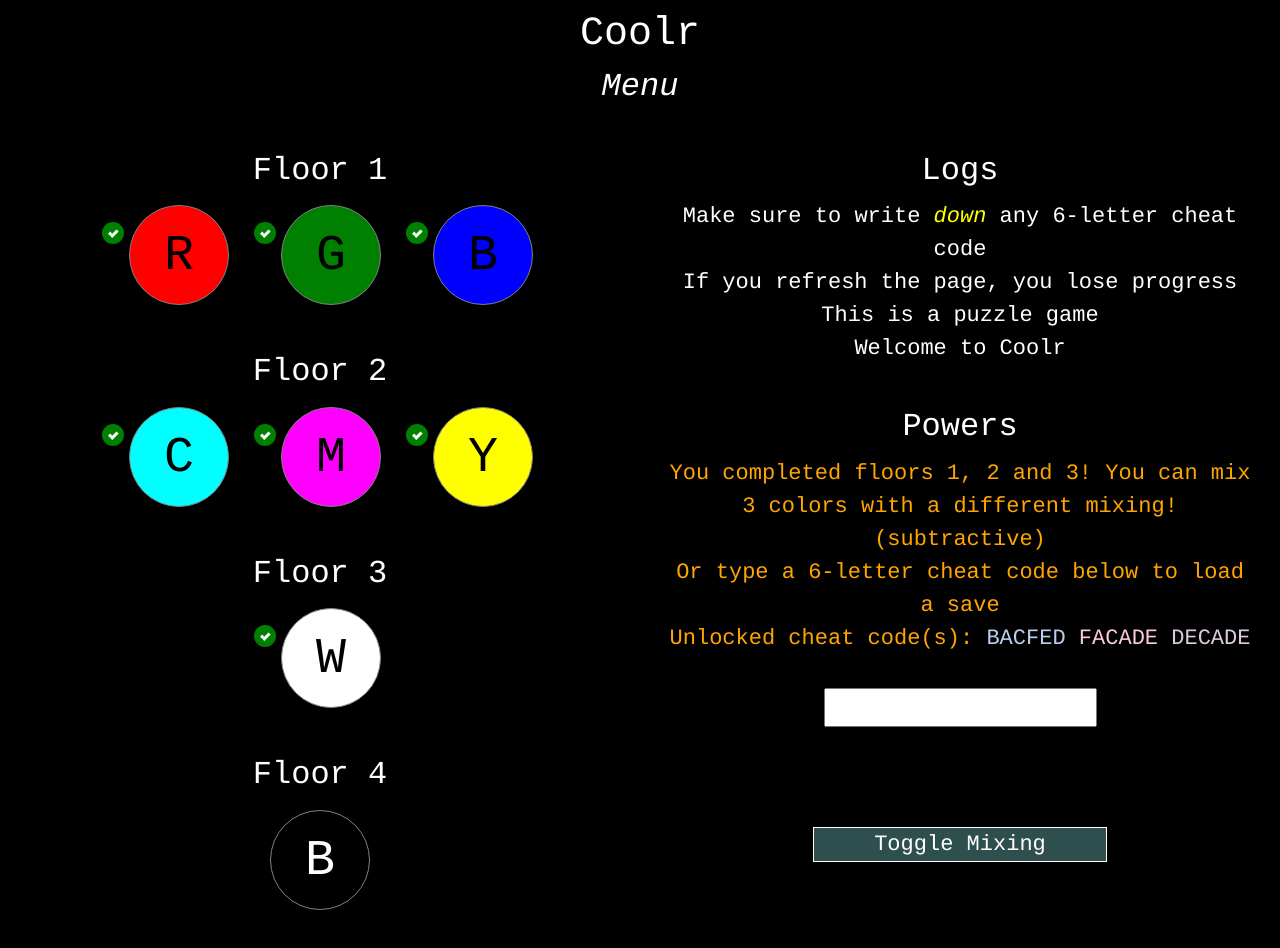
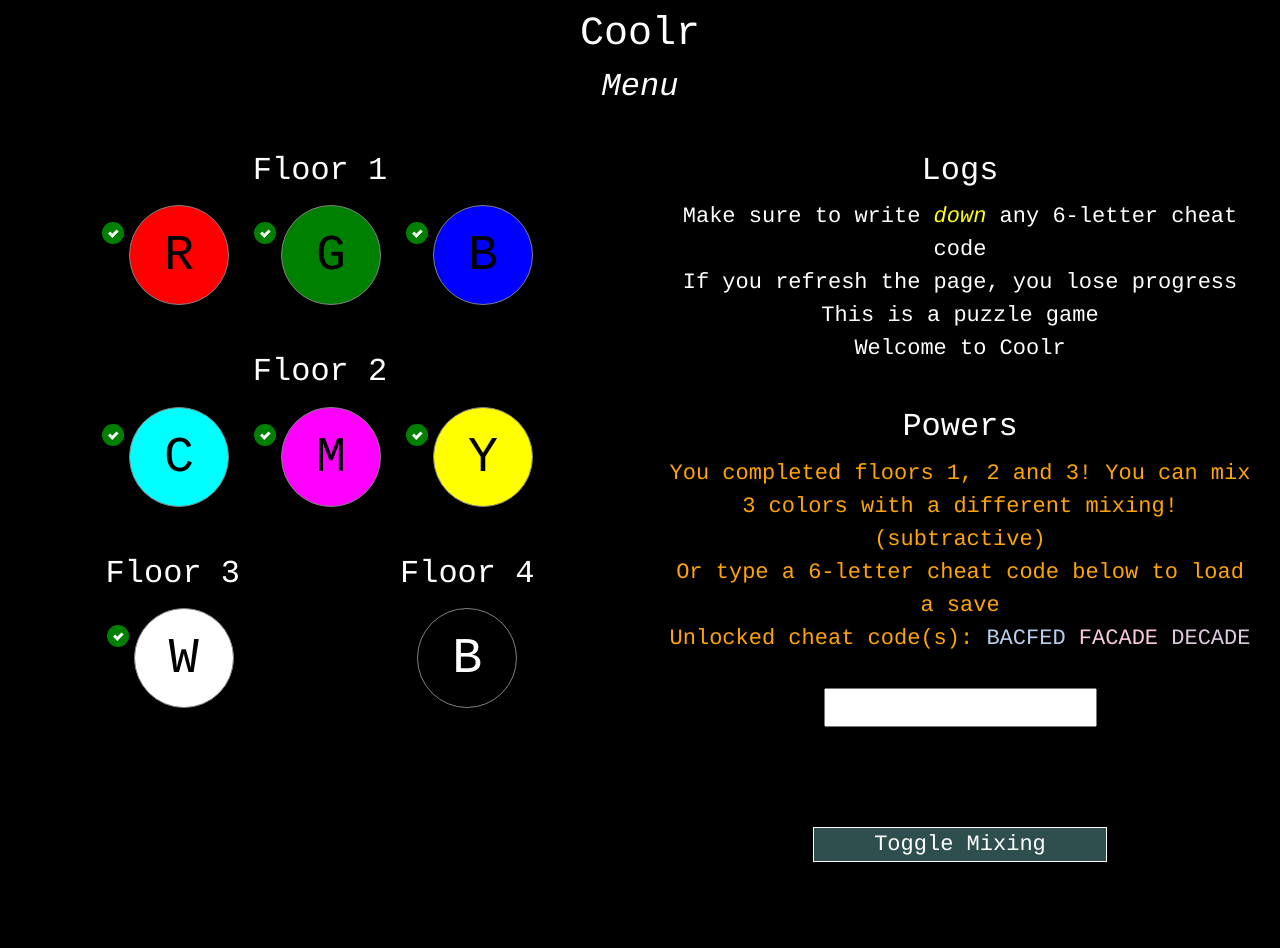
Before and after one commit to sebranly/coolr, a React (Create React App) app: page / in a window 1280 px wide. Shown: the top 948 px of the page. Built offline with nearby package versions, Linux system fonts and the light colour scheme.

Commit message:
feat: use flex for sibling floor 3 and floor 4

```diff
--- a/src/components/PuzzleSelection.tsx
+++ b/src/components/PuzzleSelection.tsx
@@ -69,7 +69,7 @@ const PuzzleSelection: React.FC<PuzzleSelectionProps> = (props) => {
     if (!hasLvl3) return null;
 
     return (
-      <>
+      <div className="flex-one">
         <br />
         <h2>Floor 3</h2>
         <div className="block">
@@ -81,7 +81,7 @@ const PuzzleSelection: React.FC<PuzzleSelectionProps> = (props) => {
             miniSave={save.white}
           />
         </div>
-      </>
+      </div>
     );
   };
 
@@ -91,7 +91,7 @@ const PuzzleSelection: React.FC<PuzzleSelectionProps> = (props) => {
     if (!hasLvl4) return null;
 
     return (
-      <>
+      <div className="flex-one">
         <br />
         <h2>Floor 4</h2>
         <div className="block">
@@ -103,7 +103,7 @@ const PuzzleSelection: React.FC<PuzzleSelectionProps> = (props) => {
             miniSave={save.black}
           />
         </div>
-      </>
+      </div>
     );
   };
 
@@ -134,8 +134,10 @@ const PuzzleSelection: React.FC<PuzzleSelectionProps> = (props) => {
         />
       </div>
       {renderLevel2()}
-      {renderLevel3()}
-      {renderLevel4()}
+      <div className="flex">
+        {renderLevel3()}
+        {renderLevel4()}
+      </div>
     </>
   );
 };
```
